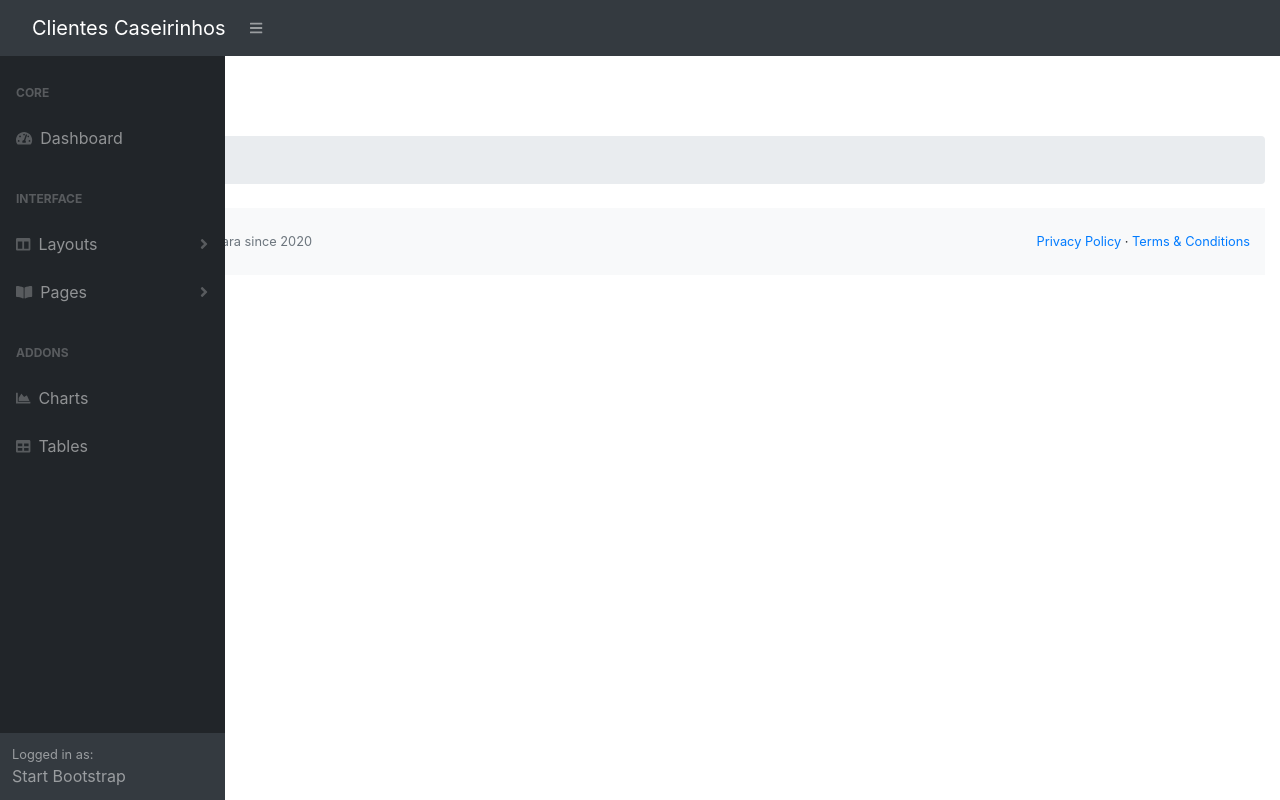
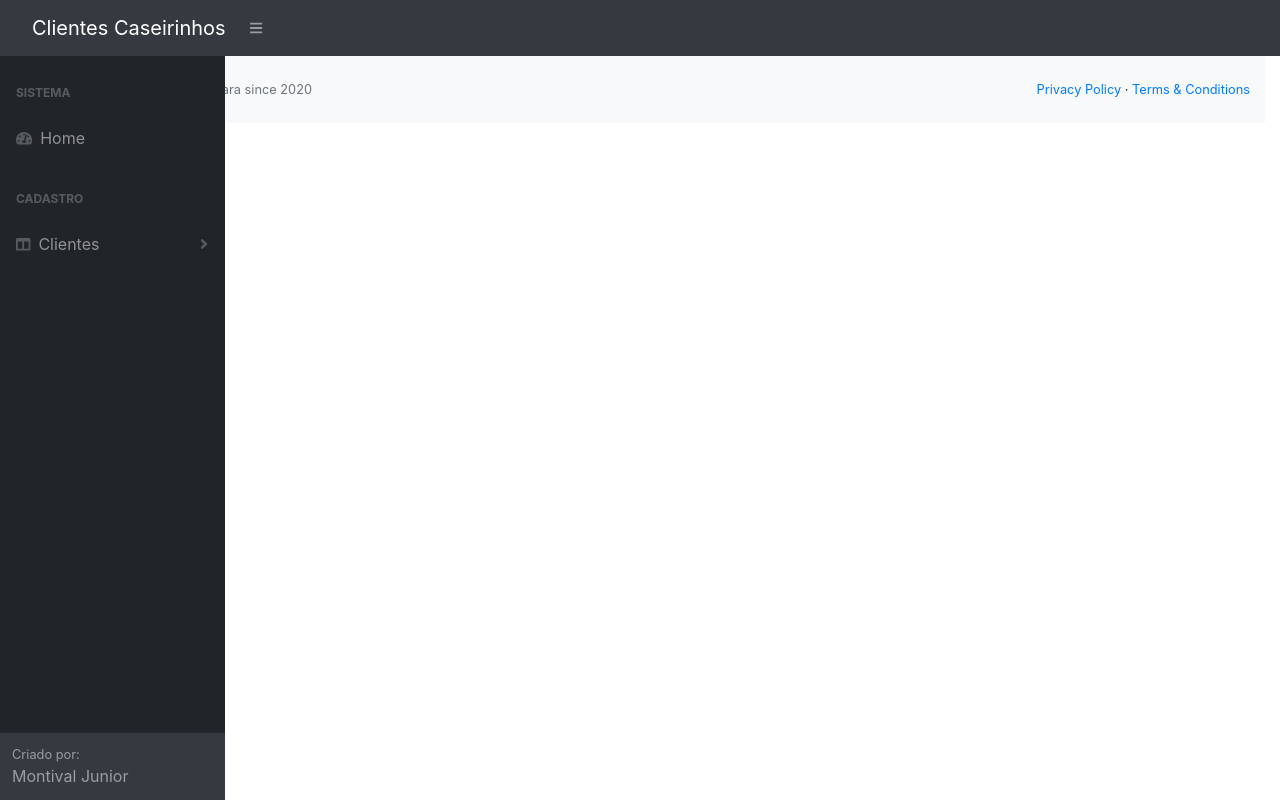
Before and after one commit to MonthAlcantara/API-Rest-Clientes-Angular-SpringBoot, an Angular app in the folder frontend/clientes-app/: page / in a window 1280 px wide. Built offline with nearby package versions, Linux system fonts and the light colour scheme.

Commit message:
refatorado sidebar e implementado routerLink

```diff
--- a/frontend/clientes-app/src/app/app-routing.module.ts
+++ b/frontend/clientes-app/src/app/app-routing.module.ts
@@ -1,10 +1,12 @@
 import { NgModule } from '@angular/core';
 import { Routes, RouterModule } from '@angular/router';
 
-const routes: Routes = [];
+import { HomeComponent } from './home/home.component';
+
+const routes: Routes = [{ path: 'home', component: HomeComponent }];
 
 @NgModule({
   imports: [RouterModule.forRoot(routes)],
-  exports: [RouterModule]
+  exports: [RouterModule],
 })
-export class AppRoutingModule { }
+export class AppRoutingModule {}
--- a/frontend/clientes-app/src/app/app.component.html
+++ b/frontend/clientes-app/src/app/app.component.html
@@ -4,7 +4,7 @@
   <div id="layoutSidenav_content">
     <main>
       <div class="container-fluid">
-          <app-home></app-home>
+          <router-outlet></router-outlet>
           <app-footer></app-footer>
       </div>
     </main>
--- a/frontend/clientes-app/src/app/app.module.ts
+++ b/frontend/clientes-app/src/app/app.module.ts
@@ -6,6 +6,7 @@ import { AppComponent } from './app.component';
 
 import {TemplateModule} from './template/template.module';
 import { HomeComponent } from './home/home.component'
+import { ClientesModule } from './clientes/clientes.module';
 
 
 @NgModule({
@@ -16,7 +17,8 @@ import { HomeComponent } from './home/home.component'
   imports: [
     BrowserModule,
     AppRoutingModule,
-    TemplateModule
+    TemplateModule,
+    ClientesModule
   ],
   providers: [],
   bootstrap: [AppComponent]
--- a/frontend/clientes-app/src/app/clientes/clientes-routing.module.ts
+++ b/frontend/clientes-app/src/app/clientes/clientes-routing.module.ts
@@ -1,10 +1,17 @@
+import { ClientesModule } from './clientes.module';
+import { ClientesFormComponent } from './clientes-form/clientes-form.component';
 import { NgModule } from '@angular/core';
 import { Routes, RouterModule } from '@angular/router';
 
-const routes: Routes = [];
+const routes: Routes = [
+  {
+    path: 'clientes-form',
+    component: ClientesFormComponent,
+  },
+];
 
 @NgModule({
   imports: [RouterModule.forChild(routes)],
   exports: [RouterModule]
 })
-export class ClientesRoutingModule { }
+export class ClientesRoutingModule {}
--- a/frontend/clientes-app/src/app/clientes/clientes.module.ts
+++ b/frontend/clientes-app/src/app/clientes/clientes.module.ts
@@ -10,6 +10,9 @@ import { ClientesFormComponent } from './clientes-form/clientes-form.component';
   imports: [
     CommonModule,
     ClientesRoutingModule
+  ],
+  exports : [
+    ClientesFormComponent
   ]
 })
 export class ClientesModule { }
--- a/frontend/clientes-app/src/app/template/sidebar/sidebar.component.html
+++ b/frontend/clientes-app/src/app/template/sidebar/sidebar.component.html
@@ -2,56 +2,41 @@
   <nav class="sb-sidenav accordion sb-sidenav-dark" id="sidenavAccordion">
     <div class="sb-sidenav-menu">
       <div class="nav">
-                <div class="sb-sidenav-menu-heading">Core</div>
-                <a class="nav-link" href="index.html"
-                    ><div class="sb-nav-link-icon"><i class="fas fa-tachometer-alt"></i></div>
-                    Dashboard</a
+        <div class="sb-sidenav-menu-heading">Sistema</div>
+        <a class="nav-link" routerLink="home"
+          ><div class="sb-nav-link-icon">
+            <i class="fas fa-tachometer-alt"></i>
+          </div>
+          Home</a
         >
-                <div class="sb-sidenav-menu-heading">Interface</div>
-                <a class="nav-link collapsed" href="#" data-toggle="collapse" data-target="#collapseLayouts" aria-expanded="false" aria-controls="collapseLayouts"
+        <div class="sb-sidenav-menu-heading">Cadastro</div>
+        <a
+          class="nav-link collapsed"
+          href="#"
+          data-toggle="collapse"
+          data-target="#collapseLayouts"
+          aria-expanded="false"
+          aria-controls="collapseLayouts"
           ><div class="sb-nav-link-icon"><i class="fas fa-columns"></i></div>
-                    Layouts
-                    <div class="sb-sidenav-collapse-arrow"><i class="fas fa-angle-down"></i></div
+          Clientes
+          <div class="sb-sidenav-collapse-arrow">
+            <i class="fas fa-angle-down"></i></div
         ></a>
-                <div class="collapse" id="collapseLayouts" aria-labelledby="headingOne" data-parent="#sidenavAccordion">
-                    <nav class="sb-sidenav-menu-nested nav"><a class="nav-link" href="layout-static.html">Static Navigation</a><a class="nav-link" href="layout-sidenav-light.html">Light Sidenav</a></nav>
+        <div
+          class="collapse"
+          id="collapseLayouts"
+          aria-labelledby="headingOne"
+          data-parent="#sidenavAccordion"
+        >
+          <nav class="sb-sidenav-menu-nested nav">
+            <a class="nav-link" routerLink="clientes-form">Cadastro</a>
+          </nav>
         </div>
-                <a class="nav-link collapsed" href="#" data-toggle="collapse" data-target="#collapsePages" aria-expanded="false" aria-controls="collapsePages"
-                    ><div class="sb-nav-link-icon"><i class="fas fa-book-open"></i></div>
-                    Pages
-                    <div class="sb-sidenav-collapse-arrow"><i class="fas fa-angle-down"></i></div
-                ></a>
-                <div class="collapse" id="collapsePages" aria-labelledby="headingTwo" data-parent="#sidenavAccordion">
-                    <nav class="sb-sidenav-menu-nested nav accordion" id="sidenavAccordionPages">
-                        <a class="nav-link collapsed" href="#" data-toggle="collapse" data-target="#pagesCollapseAuth" aria-expanded="false" aria-controls="pagesCollapseAuth"
-                            >Authentication
-                            <div class="sb-sidenav-collapse-arrow"><i class="fas fa-angle-down"></i></div
-                        ></a>
-                        <div class="collapse" id="pagesCollapseAuth" aria-labelledby="headingOne" data-parent="#sidenavAccordionPages">
-                            <nav class="sb-sidenav-menu-nested nav"><a class="nav-link" href="login.html">Login</a><a class="nav-link" href="register.html">Register</a><a class="nav-link" href="password.html">Forgot Password</a></nav>
       </div>
-                        <a class="nav-link collapsed" href="#" data-toggle="collapse" data-target="#pagesCollapseError" aria-expanded="false" aria-controls="pagesCollapseError"
-                            >Error
-                            <div class="sb-sidenav-collapse-arrow"><i class="fas fa-angle-down"></i></div
-                        ></a>
-                        <div class="collapse" id="pagesCollapseError" aria-labelledby="headingOne" data-parent="#sidenavAccordionPages">
-                            <nav class="sb-sidenav-menu-nested nav"><a class="nav-link" href="401.html">401 Page</a><a class="nav-link" href="404.html">404 Page</a><a class="nav-link" href="500.html">500 Page</a></nav>
+    </div>
+    <div class="sb-sidenav-footer">
+      <div class="small">Criado por:</div>
+      Montival Junior
     </div>
   </nav>
 </div>
-                <div class="sb-sidenav-menu-heading">Addons</div>
-                <a class="nav-link" href="charts.html"
-                    ><div class="sb-nav-link-icon"><i class="fas fa-chart-area"></i></div>
-                    Charts</a
-                ><a class="nav-link" href="tables.html"
-                    ><div class="sb-nav-link-icon"><i class="fas fa-table"></i></div>
-                    Tables</a
-                >
-            </div>
-        </div>
-        <div class="sb-sidenav-footer">
-            <div class="small">Logged in as:</div>
-            Start Bootstrap
-        </div>
-    </nav>
-</div>
--- a/frontend/clientes-app/src/app/template/template.module.ts
+++ b/frontend/clientes-app/src/app/template/template.module.ts
@@ -1,3 +1,4 @@
+import { RouterModule } from '@angular/router';
 import { NgModule } from '@angular/core';
 import { CommonModule } from '@angular/common';
 
@@ -14,7 +15,8 @@ import { FooterComponent } from './footer/footer.component';
     FooterComponent
   ],
   imports: [
-    CommonModule
+    CommonModule,
+    RouterModule
   ],
   exports:[
     NavbarComponent,
```
Lines whose indentation alone changed are shown as unchanged.
